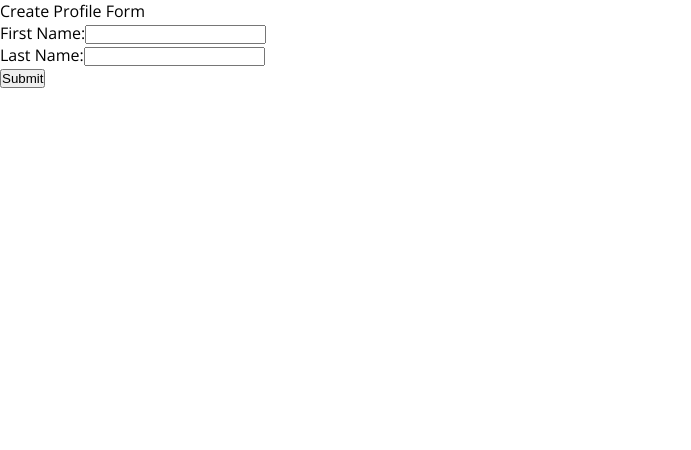
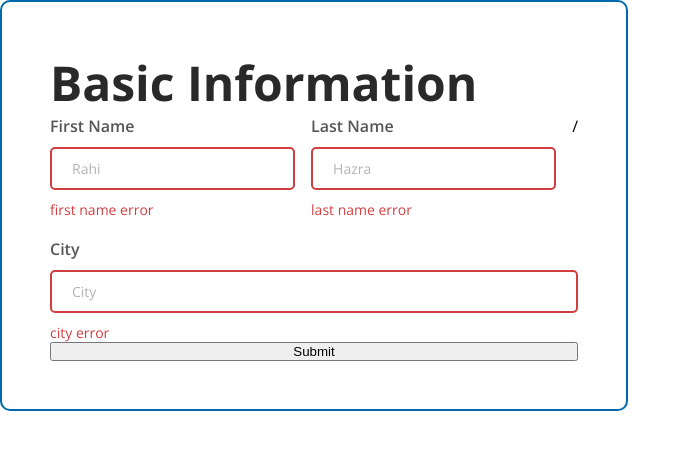
Before and after one commit to calblueprint/immigration-justice-project, a Next.js app: page /create-profile in a window 1280 px wide. Shown: the top 450 px of the page, without its empty margins (0-691 px from the left). Built offline with nearby package versions, Linux system fonts and the light colour scheme; no server answers.

Commit message:
create basic information page

```diff
--- a/src/app/create-profile/page.tsx
+++ b/src/app/create-profile/page.tsx
@@ -2,65 +2,166 @@
 
 import { UUID } from 'crypto';
 import { useState } from 'react';
-import { insertProfile } from '@/api/supabase/queries/profiles';
-import { Profile } from '@/types/schema';
+import styled from 'styled-components';
+import COLORS from '@/styles/colors';
+import { H1, H4, P } from '@/styles/text';
+import TextInput from '@/components/TextInput/index';
+import { Open_Sans } from 'next/font/google';
+import { insertProfile } from '../../api/supabase/queries/profiles';
+import { Profile } from '../../types/schema';
+import styles from '../page.module.css';
+
+const openSans = Open_Sans({ subsets: ['latin'] });
 
 export default function Profile() {
   const [firstName, setFirstName] = useState<string>('');
   const [lastName, setLastName] = useState<string>('');
+  // const [userid, setUserId] = useState<string>('');
+  // const [Roles, setRoles] = useState<string[]>([]);
+  // const [Languages, setLanguages] = useState<string[]>([]);
+  // const [hoursPerMonth, sethoursPerMonth] = useState<number>(0);
+  // const [immigrationLawExperience, setImmigrationLawExperience] = useState<string>('');
+  // const [barNumber, setBarNumber] = useState<string>('');
+  // const [startDate, setStartDate] = useState<string>('');
+  // const [interestIds, setInterestIds] = useState<string[]>([]);
 
   const handleInsert = async () => {
     if (!firstName || !lastName) return;
     const newProfile: Profile = {
       // hardcoded values for now
-      location: 'Berkeley, CA',
       user_id: crypto.randomUUID() as UUID,
+      roles: ['blah'],
+      languages: ['blah', 'blah'],
       hours_per_month: 40,
-      immigration_law_experience: 'HIGH',
+      immigration_law_experience: '5 years',
       bar_number: '12345',
       start_date: new Date().toDateString(),
-      availability_description: 'blah blah blah',
-      eoir_registered: false,
+      interest_ids: [crypto.randomUUID()] as UUID[],
       first_name: firstName,
       last_name: lastName,
+      location: 'ur moms house',
+      eoir_registered: true,
+      availability_description: 'anytime for that D',
     };
     await insertProfile(newProfile);
     setFirstName('');
     setLastName('');
   };
 
+  const ExternalDiv = styled.div`
+    display: flex;
+    justify-content: center;
+    align-items: center;
+    width: 100%;
+    min-height: 100vh;
+  `;
+
+  const InfoForm = styled.div`
+    display: flex;
+    flex-direction: column;
+    gap: 2.5 rem; // 40 px
+    padding: 3rem; // 52 px = 13/4
+    border-radius: 0.625rem;
+    border: 2px solid ${COLORS.blueMid};
+    width: 39.25rem;
+  `;
+
+  /* const Header1 = styled(H1)`
+    display: block;
+    font-size: 2rem;
+    font-size: 3 rem;
+    font-style: normal;
+    font-weight: 700;
+    line-height: normal;
+    ${openSans.style}
+    color: ${COLORS.greyDarker};
+    margin: 0 auto;
+    justify-content: center;
+    max-width: 500px;
+  `;
+  */
+
+  const SpacerDiv = styled.div`
+    display: flex;
+    flex-direction: column;
+    gap: 1rem;
+    //justify-content: center;
+    //max-width: 400px;
+  `;
+
+  const ThirdDiv = styled.div`
+    display: flex;
+    flex-direction: column;
+    gap: 1.2rem;
+    //justify-content: center;
+    // max-width: 400px;
+
+    display: flex;
+    flex-direction: column;
+    gap: 1.2rem; // 20 px
+  `;
+
+  const CenteredDiv = styled(H4)`
+    //display: flex;
+    //justify-content: center;
+    //align-items: center;
+    //width: 100vw;
+    //height: 100vh;
+    color: ${COLORS.greyDark};
+    text-align: center;
+  `;
+
   return (
-    <main>
-      <div>Create Profile Form</div>
-      <form>
-        <div>
-          <label htmlFor="firstName">
-            First Name:
-            <input
-              type="text"
+    <InfoForm>
+      <H1>Basic Information</H1>
+      <SpacerDiv>
+        <ThirdDiv>
+          <div style={{ display: 'flex', gap: '1rem' }}>
+            <TextInput
+              label="First Name"
+              placeholder="Rahi"
+              erroring={false}
+              type="firstName"
               name="firstName"
-              required
+              setValue={setFirstName}
               value={firstName}
-              onChange={event => setFirstName(event.target.value)}
+              errorText="first name error"
             />
-          </label>
-        </div>
-        <div>
-          <label htmlFor="lastName">
-            Last Name:
-            <input
-              type="text"
+            <TextInput
+              label="Last Name"
+              placeholder="Hazra"
+              erroring={false}
+              type="lastName"
               name="lastName"
-              required
+              setValue={setLastName}
               value={lastName}
-              onChange={event => setLastName(event.target.value)}
+              errorText="last name error"
             />
-          </label>
-        </div>
+            /
+          </div>
+          <TextInput
+            label="City"
+            placeholder="City"
+            erroring={false}
+            errorText="city error"
+          />
+          {/* <TextInput
+            label="How much time do you have to commit? (hrs/month)"
+            placeholder="hrs/month"
+            erroring={false}
+            type="hoursPerMonth"
+            name="hoursPerMonth"
+            setValue={sethoursPerMonth}
+            value={hoursPerMonth}
+            errorText="time commitment error"
+          /> */}
+        </ThirdDiv>
+      </SpacerDiv>
+      <SpacerDiv>
         <button type="button" onClick={handleInsert}>
           Submit
         </button>
-      </form>
-    </main>
+      </SpacerDiv>
+    </InfoForm>
   );
 }
```
Also changed, not shown: src/app/onboarding/basic-information/page.tsx (+41 -7 lines).
